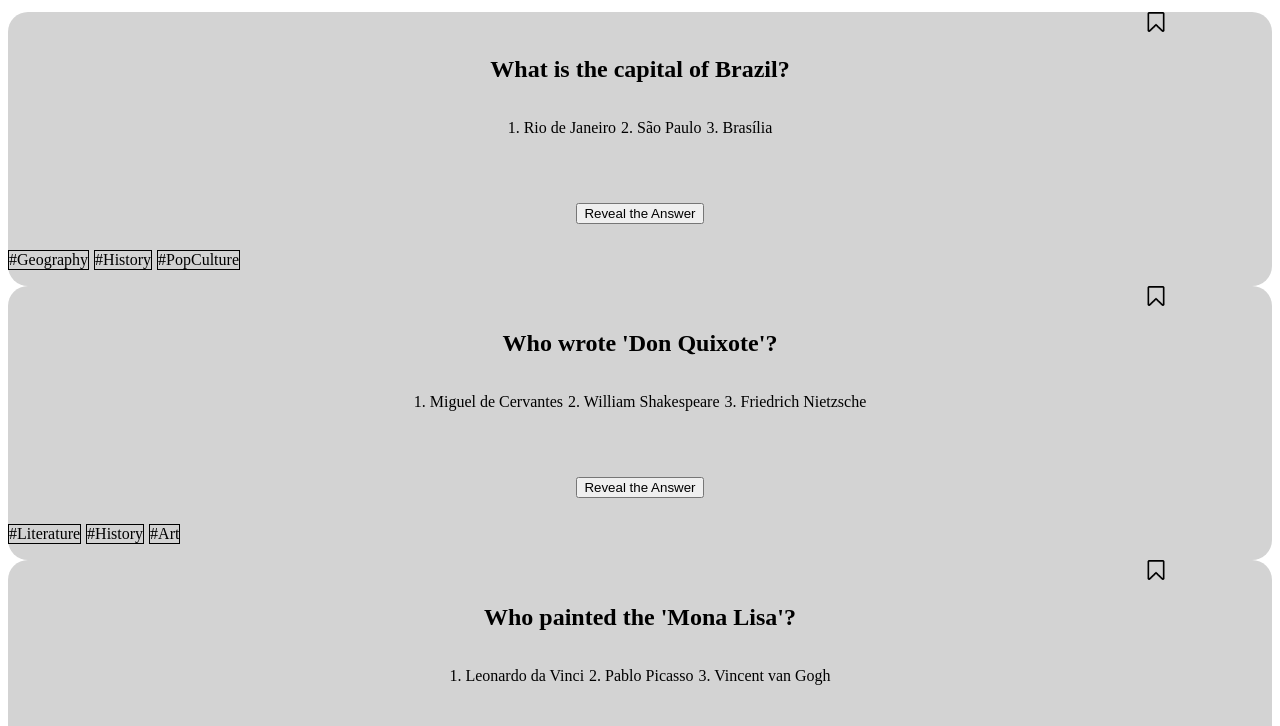
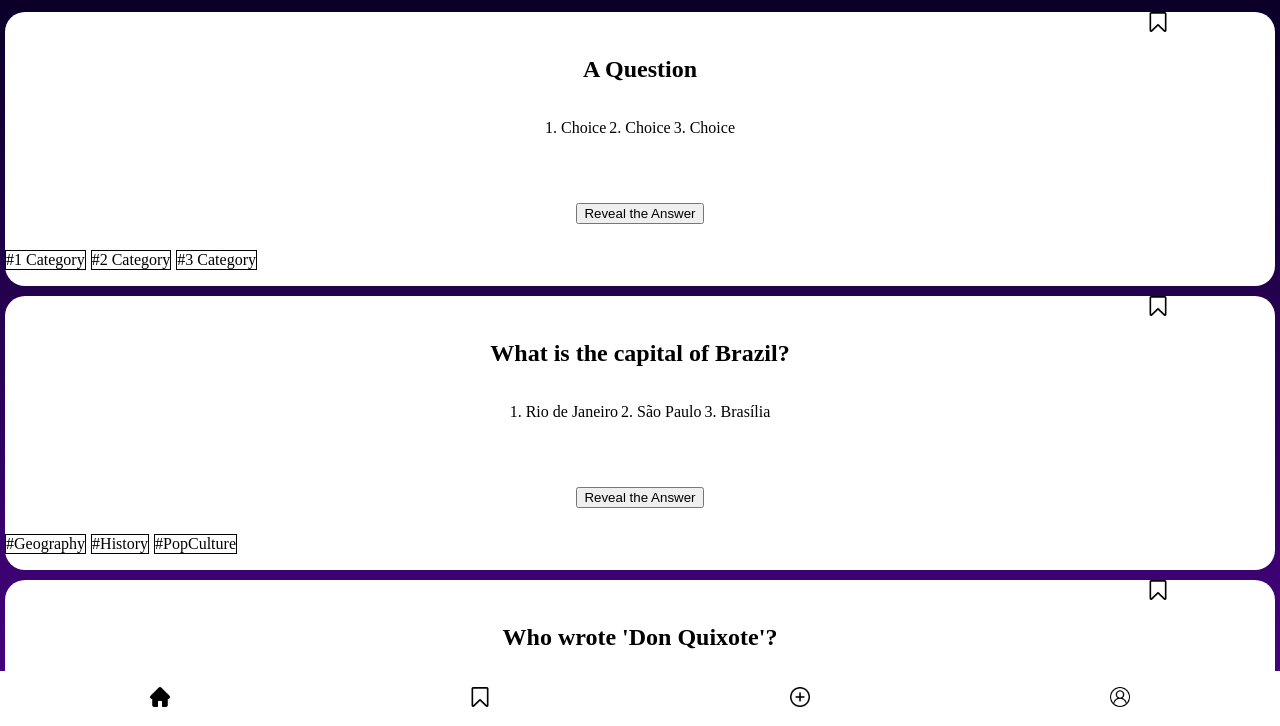
Before and after one commit to Larissartoricader/App-Quiz, a plain HTML site: page index.html in a window 1280 px wide. Shown: the part 73-799 px from the top of the page. Drawn offline with Linux system fonts and the light colour scheme.

Commit message:
update nav bar

```diff
--- a/index.html
+++ b/index.html
@@ -3,7 +3,7 @@
   <head>
     <meta charset="UTF-8" />
     <meta name="viewport" content="width=device-width, initial-scale=1.0" />
-    <link rel="stylesheet" href="./styles/home.css" />
+    <link rel="stylesheet" href="./styles/styles.css" />
     <title>Quiz App</title>
     <script src="./scripts/index.js" type="module"></script>
   </head>
@@ -11,7 +11,31 @@
     <header><h1>Quiz App</h1></header>
     <main>
       <div class="all-questions-container" data-js="all-questions-container">
-        <article class="question-container"></article>
+        <article class="question-container">
+          <img
+            class="bookmark"
+            src="public/assets/icons/bookmark-white.png"
+            data-js="bookmark"
+          />
+          <div class="question-box">
+            <h2 class="question-txt">A Question</h2>
+            <div class="choice-container">
+              <p class="choice">1. Choice</p>
+              <p class="choice">2. Choice</p>
+              <p class="choice">3. Choice</p>
+            </div>
+            <p class="answer-txt-unvisible" data-js="answer-txt">An Answer</p>
+            <button type="button" data-js="answer-button">
+              Reveal the Answer
+            </button>
+          </div>
+
+          <div class="category-container">
+            <p class="category-txt">#1 Category</p>
+            <p class="category-txt">#2 Category</p>
+            <p class="category-txt">#3 Category</p>
+          </div>
+        </article>
       </div>
     </main>
     <footer>
@@ -21,7 +45,7 @@
             <a href="#" title="Home">
               <img
                 class="menu-icon"
-                src="public/assets/icons/bookmark-black.png"
+                src="public/assets/icons/home-black.png"
                 alt="Home"
               />
             </a>
--- a/styles/bookmarks.css
+++ b/styles/bookmarks.css
@@ -1,6 +1,3 @@
-header {
-  background-color: gray;
-}
 .question-container {
   background-color: lightgray;
 }
@@ -27,17 +24,3 @@ header {
   display: flex;
   gap: 5px;
 }
-
-footer {
-  border: solid;
-}
-
-.menu {
-  list-style: none;
-  display: flex;
-  justify-content: space-around;
-  padding: 2px;
-}
-.menu-icon {
-  width: 20px;
-}
--- a/styles/form.css
+++ /dev/null
@@ -1,17 +0,0 @@
-header {
-  background-color: gray;
-}
-
-footer {
-  border: solid;
-}
-
-.menu {
-  list-style: none;
-  display: flex;
-  justify-content: space-around;
-  padding: 2px;
-}
-.menu-icon {
-  width: 20px;
-}
--- a/styles/home.css
+++ b/styles/home.css
@@ -6,9 +6,15 @@ header {
   display: block;
   color: white;
 }
+.all-questions-container {
+  display: flex;
+  flex-direction: column;
+  gap: 10px;
+  margin-inline: 5px;
+}
 
 .question-container {
-  background-color: lightgray;
+  background-color: white;
   border-radius: 20px;
 }
 .question-box {
@@ -27,7 +33,7 @@ header {
 
 .choice-container {
   display: flex;
-  gap: 5px;
+  gap: 3px;
 }
 
 .category-container {
@@ -46,16 +52,3 @@ header {
 .category-txt {
   border: solid 1px;
 }
-
-footer {
-  border: solid;
-}
-
-.menu {
-  list-style: none;
-  display: flex;
-  justify-content: space-around;
-}
-.menu-icon {
-  width: 20px;
-}
--- /dev/null
+++ b/styles/navbar.css
@@ -0,0 +1,23 @@
+nav {
+  position: fixed;
+  bottom: 0;
+  width: 100vw;
+  height: 7vh;
+  overflow: hidden;
+  background-color: white;
+  z-index: 10;
+  display: fixed;
+}
+
+.menu {
+  list-style: none;
+  display: flex;
+  justify-content: space-around;
+  align-items: center;
+  padding-inline: 0;
+  list-style: none;
+}
+
+.menu-icon {
+  width: 20px;
+}
--- a/styles/profile.css
+++ b/styles/profile.css
@@ -1,6 +1,3 @@
-header {
-  background-color: gray;
-}
 .user-header {
   display: flex;
   gap: 10px;
@@ -95,17 +92,3 @@ input:checked + .slider:before {
 .slider.round:before {
   border-radius: 50%;
 }
-
-footer {
-  border: solid;
-}
-
-.menu {
-  list-style: none;
-  display: flex;
-  justify-content: space-around;
-  padding: 2px;
-}
-.menu-icon {
-  width: 20px;
-}
--- a/styles/styles.css
+++ b/styles/styles.css
@@ -3,3 +3,4 @@
 @import "./form.css";
 @import "./profile.css";
 @import "./home.css";
+@import "./navbar.css";
```
Also changed, not shown: bookmarks.html (+1 -1 lines), form.html (+1 -1 lines), profile.html (+1 -1 lines).
